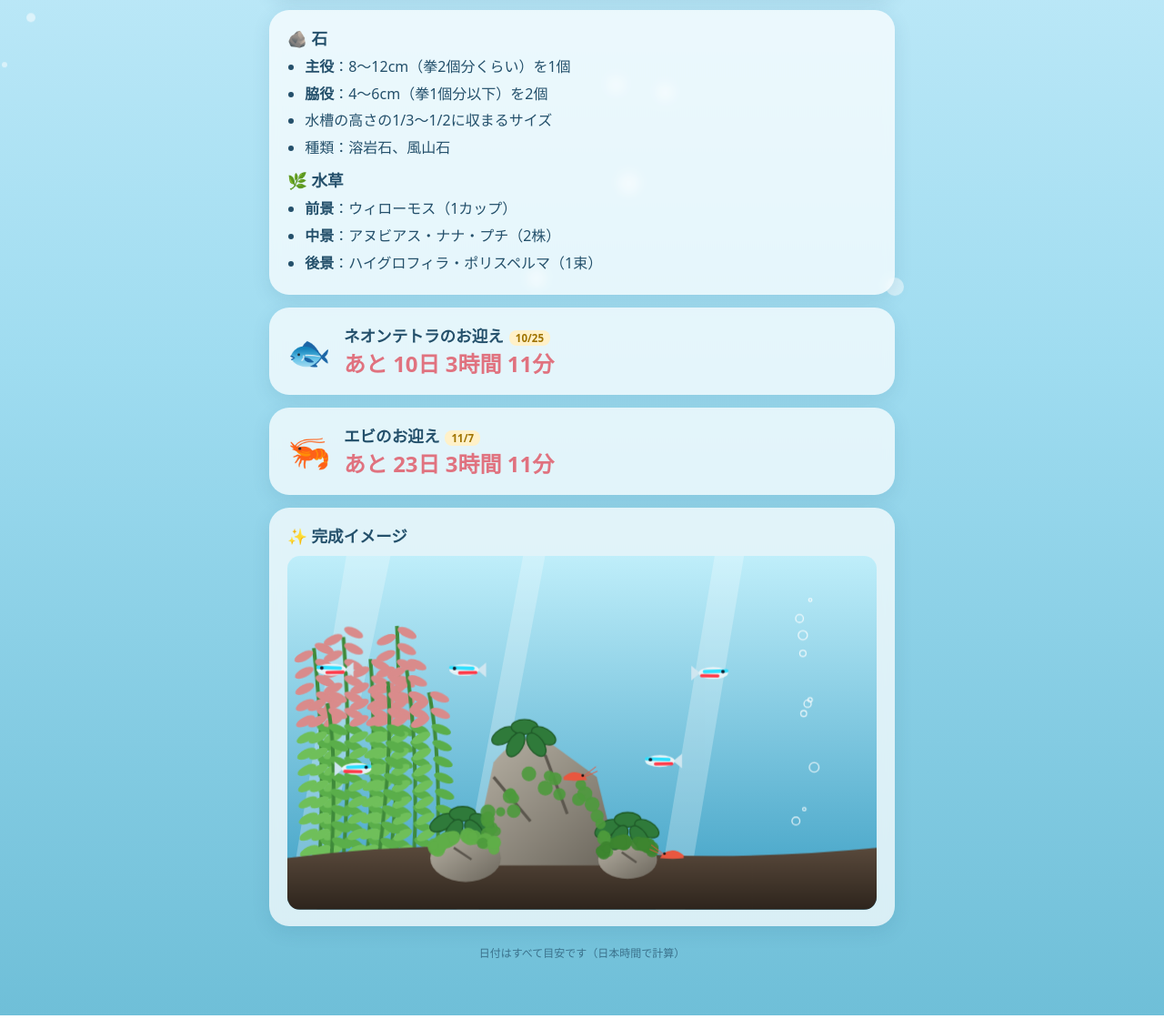
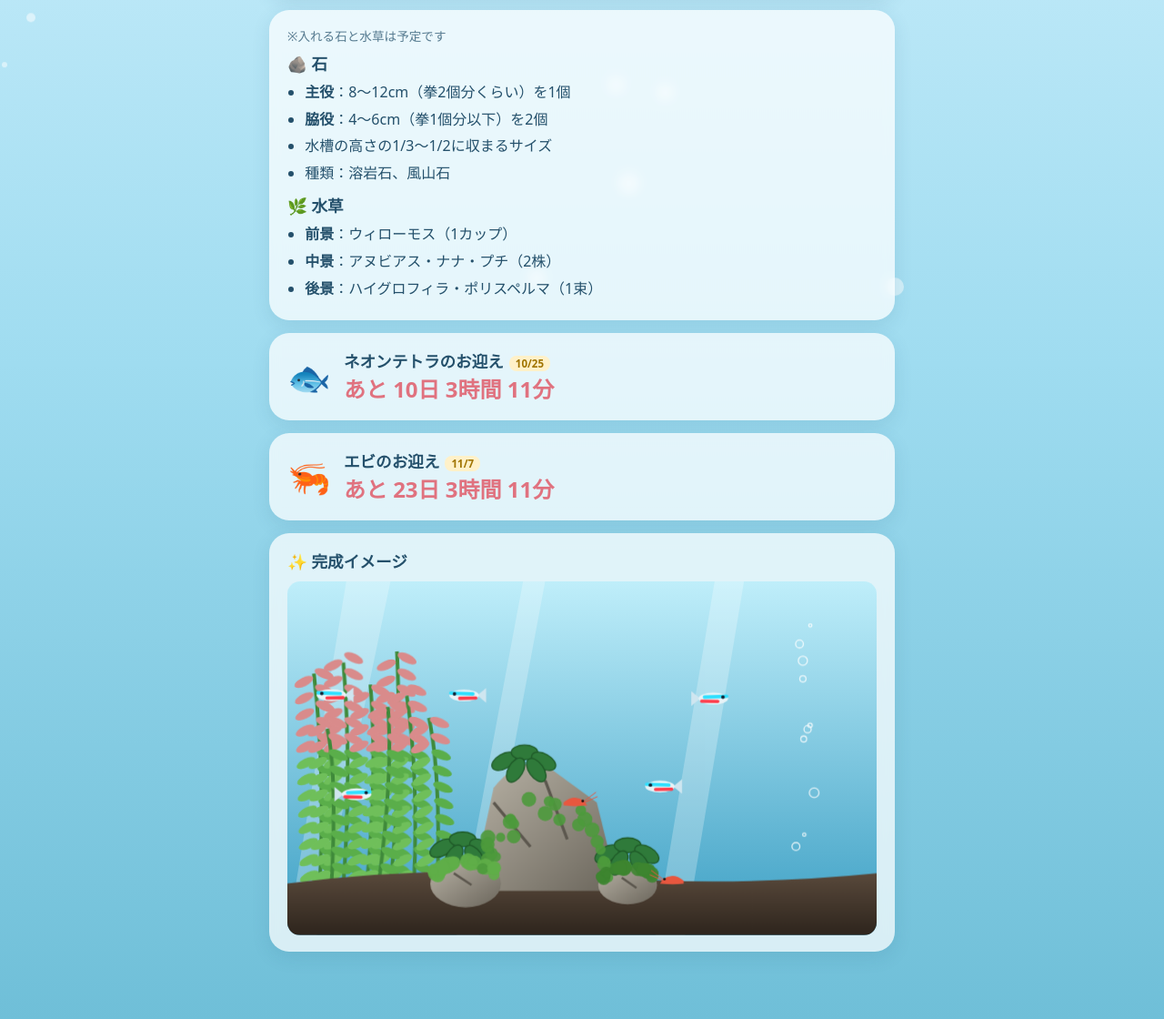
Before and after one commit to shingorio0118/aquarium, a plain HTML site: page index.html in a window 1280 px wide. Shown: the part 478-1598 px from the top of the page at 91% size. Drawn offline with Linux system fonts and the light colour scheme.

Commit message:
Remove footer, note stones and plants are planned

```diff
--- a/index.html
+++ b/index.html
@@ -24,7 +24,7 @@ footer{text-align:center;font-size:.75rem;opacity:.7;margin-top:20px}
 <div class="card"><h2 style="margin:0;font-size:1.1rem">🔄 水づくり（窒素サイクル）<span class="tag">目安</span></h2>
 <div class="bar"><div class="fill" id="fill" style="width:0"></div></div><div class="row"><span>10/12 立ち上げ</span><span id="pct"></span><span>11/7 エビOK</span></div></div>
 <div class="card ms"><div class="ic">🪨</div><div><h2>石と水草を入れる<span class="tag">10/17</span></h2><div id="layout"></div></div></div>
-<div class="card"><h2 style="margin:0;font-size:1.1rem">🪨 石</h2><ul>
+<div class="card"><p style="margin:0 0 8px;font-size:.85rem;opacity:.75">※入れる石と水草は予定です</p><h2 style="margin:0;font-size:1.1rem">🪨 石</h2><ul>
 <li><b>主役</b>：8〜12cm（拳2個分くらい）を1個</li>
 <li><b>脇役</b>：4〜6cm（拳1個分以下）を2個</li>
 <li>水槽の高さの1/3〜1/2に収まるサイズ</li>
@@ -51,7 +51,7 @@ footer{text-align:center;font-size:.75rem;opacity:.7;margin-top:20px}
 <path d="M138 198 L150 206 M252 201 L262 208" stroke="#5c574e" stroke-width="1.5" fill="none"/></g>
 <g transform="translate(-25 0)"><g id="anubias"></g><g id="moss"></g></g><g id="fishes"></g><g id="shrimps"></g><g id="tbub"></g>
 </svg></div>
-<footer>日付はすべて目安です（日本時間で計算）</footer></div>
+</div>
 <script>
 const T=s=>new Date(s+"T00:00:00+09:00").getTime();
 const S=T("2026-10-12"),L=T("2026-10-17"),F=T("2026-10-25"),H=T("2026-11-07"),D=864e5;
```
